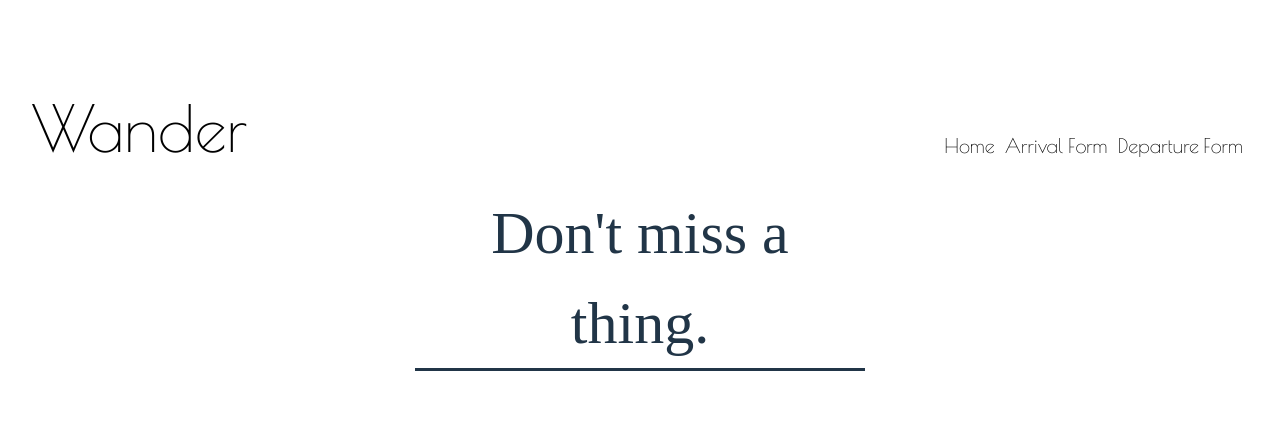
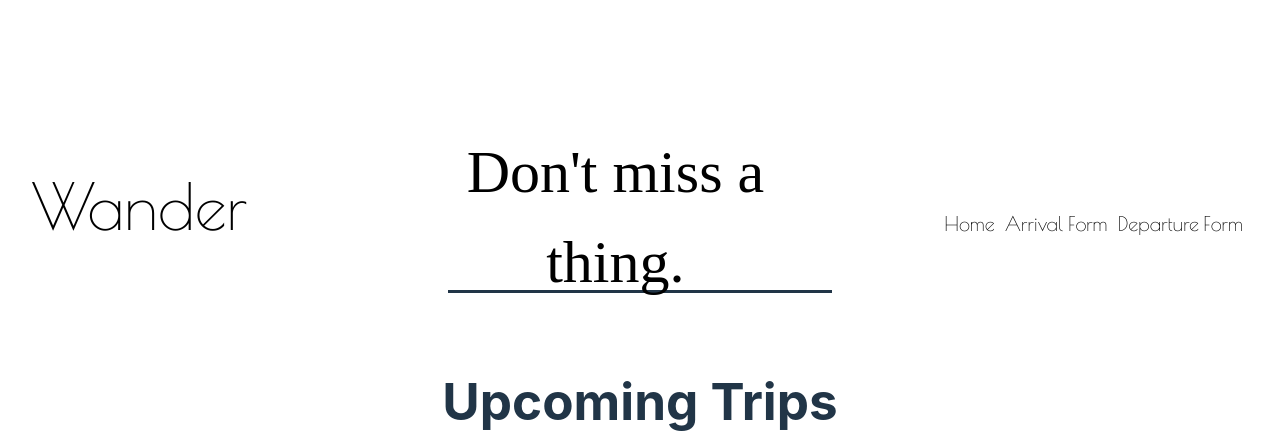
Before and after one commit to mjchin1/WanderApp--In-Progress, a React (Vite) app in the folder client/: page / in a window 1280 px wide. Shown: the top 433 px of the page. Built offline with nearby package versions, Linux system fonts and the light colour scheme; no server answers; a web font is replaced by a local one.

Commit message:
re-placed subheader

```diff
--- a/client/src/App.jsx
+++ b/client/src/App.jsx
@@ -52,9 +52,10 @@ function App() {
     <div className="appHeaderContainer">
     <div className="appHeader">
       <h1>Wander</h1>
-      <Navigations/> <br/> <br/>
-    </div> <br/>
-      <h2 className="subHeader"> Don't miss a thing.</h2>
+      <h2 className="subHeader"> Don't miss a thing.</h2> <br/>
+      <Navigations/>
+    </div> <br/> <br/>
+    <div className="pageDivider"></div>
     </div>
 
 
--- a/client/src/index.css
+++ b/client/src/index.css
@@ -357,13 +357,20 @@ a {
   font-style: normal;
 }
 .subHeader {
-  border-bottom: solid;
-  margin: 0 auto;
+  margin-top: 70px;
   font-size: 60px;
   width: 450px;
   font-family: "Dawning of a New Day", cursive;
   font-weight: 400;
   font-style: normal;
+  width: 100vw;
+  margin-left: 150px;
+}
+
+.pageDivider {
+  width: 30vw;
+  border-bottom: solid;
+  margin: 0 auto;
 }
 
 .navBar {
```
